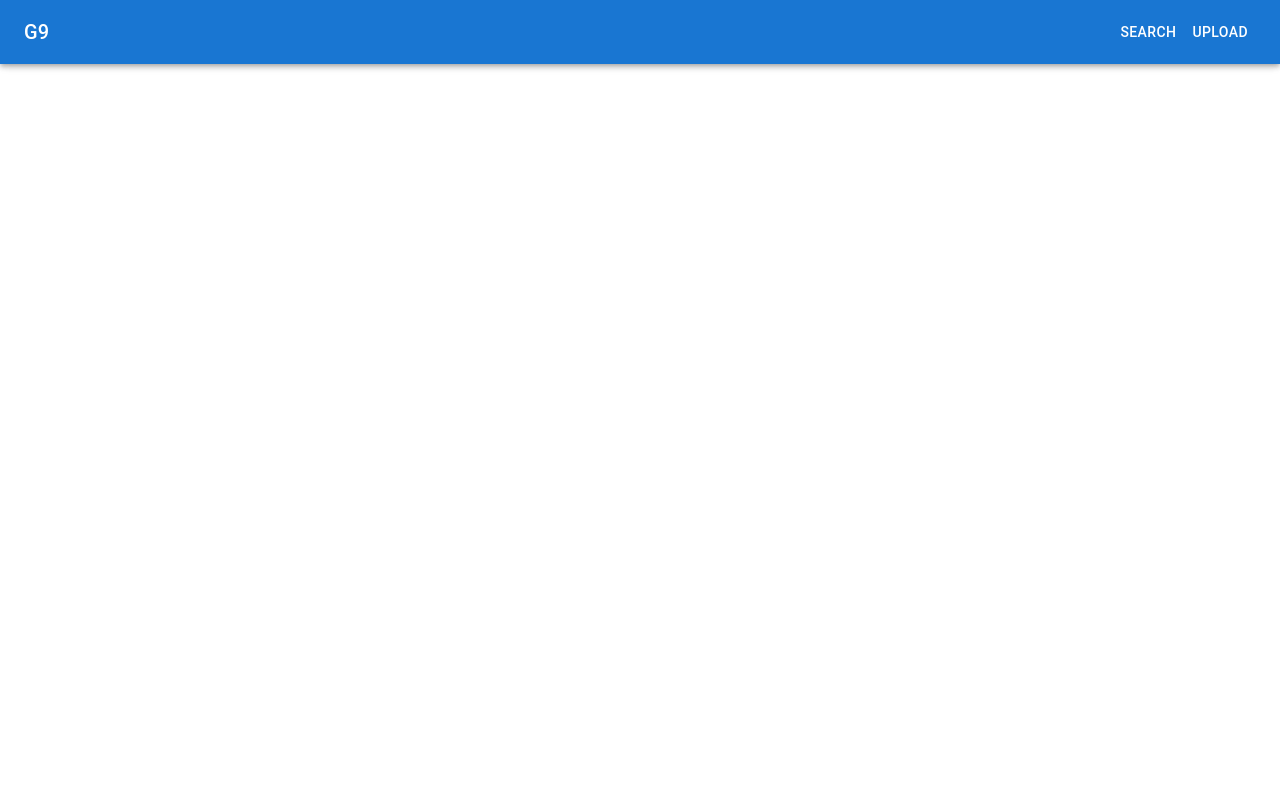
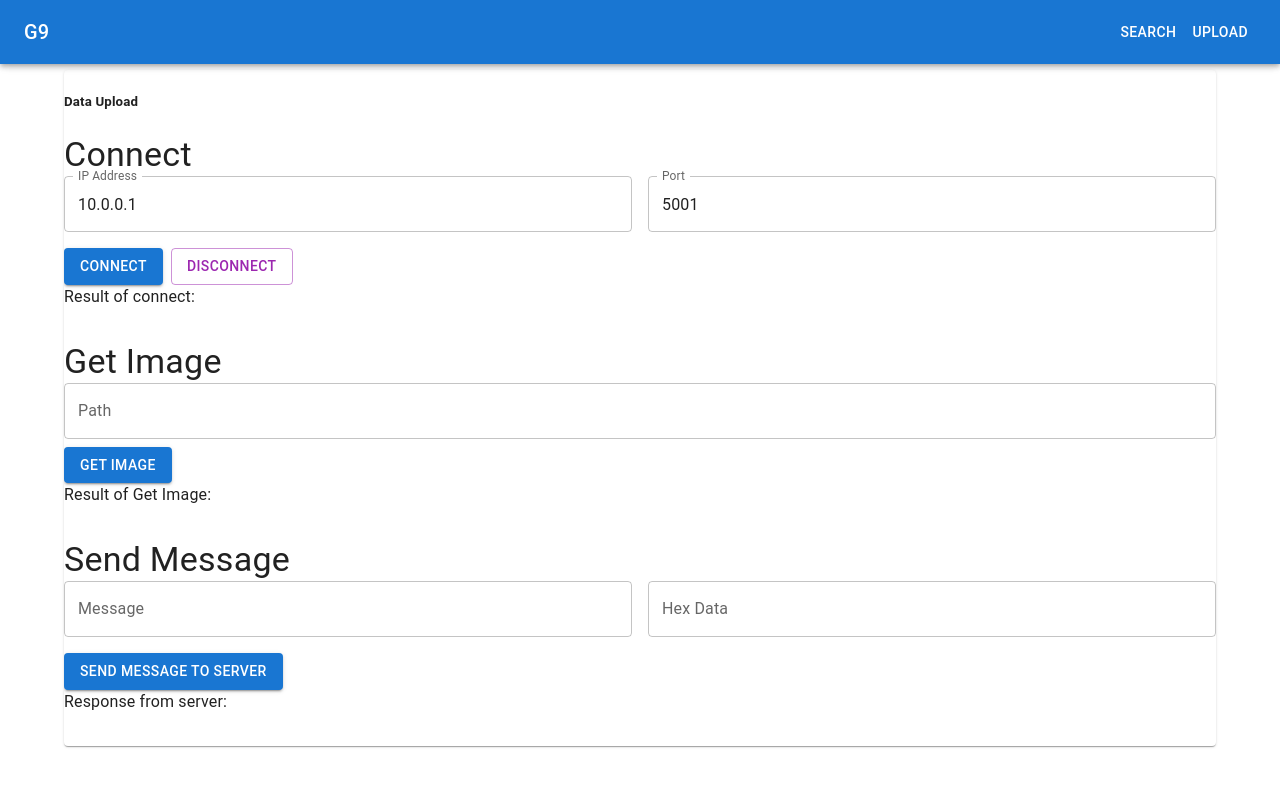
Before and after one commit to saulsol/G9, a React (Create React App) app: page /upload in a window 1280 px wide. Shown: the top 786 px of the page. Built offline with nearby package versions, Linux system fonts and the light colour scheme.

Commit message:
add IamgeUpload page

```diff
--- a/package.json
+++ b/package.json
@@ -8,6 +8,7 @@
     "@testing-library/jest-dom": "^5.17.0",
     "@testing-library/react": "^13.4.0",
     "@testing-library/user-event": "^13.5.0",
+    "axios": "^1.7.2",
     "prop-types": "^15.8.1",
     "react": "^18.3.1",
     "react-dom": "^18.3.1",
--- a/src/layouts/BasicLayout.js
+++ b/src/layouts/BasicLayout.js
@@ -102,10 +102,7 @@ const BasicLayout = ({children, props}) => {
                     {drawer}
                 </Drawer>
             </nav>
-
             {children}
-
-
         </Box>
     );
 }
--- a/src/pages/ImageUploadPage.js
+++ b/src/pages/ImageUploadPage.js
@@ -1,11 +1,128 @@
 import BasicLayout from "../layouts/BasicLayout";
+import React, {useState} from 'react';
+import {
+    Container,
+    Typography,
+    Button,
+    TextField,
+    Grid,
+    Box,
+    Card
+} from '@mui/material';
 
 const ImageUploadPage = (props) => {
+
+    const [connectip, setIp] = useState('10.0.0.1');
+    const [connectport, setPort] = useState('5001');
+    const [receiveConnect, setConnectMessage] = useState('');
+
+    const [imagepath, setImagePath] = useState('');
+    const [receiveGetImage, setGetImageMessage] = useState('');
+    const [imageName, setImageName] = useState('');
+
+    const [sendFieldMessage, setMessage] = useState('');
+    const [sendFieldData, setData] = useState('');
+    const [receiveGet, setGetMessage] = useState('');
+    const [receivePost, setPostMessage] = useState('');
+    const [jsonResponse, setJsonResponse] = useState(null);
+
+    const handleConnect = async () => {
+
+    }
+
+    const handleDisconnect = async () => {
+
+    }
+
+    const handleGetImage = async () => {
+
+    }
+
+    const sendData = async () => {
+
+    }
+
+
     return(
         <BasicLayout props={props}>
-            <div>
-                !!!!!
-            </div>
+            <Container>
+                <Card sx={{
+                    marginTop: '70px'
+                }}>
+                    <h5 className="font-weight-bolder">Data Upload</h5>
+
+                    <Box mb={4}>
+                        <Typography variant="h4" component="h2">Connect</Typography>
+                        <Grid container spacing={2}>
+                            <Grid item xs={12} sm={6}>
+                                <TextField
+                                    fullWidth
+                                    label="IP Address"
+                                    value={connectip}
+                                    onChange={(e) => setIp(e.target.value)}
+                                />
+                            </Grid>
+                            <Grid item xs={12} sm={6}>
+                                <TextField
+                                    fullWidth
+                                    label="Port"
+                                    value={connectport}
+                                    onChange={(e) => setPort(e.target.value)}
+                                />
+                            </Grid>
+                            <Grid item xs={12}>
+                                <Button variant="contained" color="primary" onClick={handleConnect}>Connect</Button>
+                                <Button variant="outlined" color="secondary" onClick={handleDisconnect}
+                                        style={{marginLeft: 8}}>Disconnect</Button>
+                            </Grid>
+                        </Grid>
+                        <Typography variant="body1">Result of connect: {receiveConnect}</Typography>
+                    </Box>
+
+                    <Box mb={4}>
+                        <Typography variant="h4" component="h2">Get Image</Typography>
+                        <TextField
+                            fullWidth
+                            label="Path"
+                            value={imagepath}
+                            onChange={(e) => setImagePath(e.target.value)}
+                            style={{marginBottom: 8}}
+                        />
+                        <Button variant="contained" color="primary" onClick={handleGetImage}>Get Image</Button>
+                        <Typography variant="body1">Result of Get Image: {receiveGetImage}</Typography>
+                        {imageName && <img src={imageName} alt="BMP"/>}
+                    </Box>
+
+                    <Box mb={4}>
+                        <Typography variant="h4" component="h2">Send Message</Typography>
+                        <Grid container spacing={2}>
+                            <Grid item xs={12} sm={6}>
+                                <TextField
+                                    fullWidth
+                                    label="Message"
+                                    value={sendFieldMessage}
+                                    onChange={(e) => setMessage(e.target.value)}
+                                />
+                            </Grid>
+                            <Grid item xs={12} sm={6}>
+                                <TextField
+                                    fullWidth
+                                    label="Hex Data"
+                                    value={sendFieldData}
+                                    onChange={(e) => setData(e.target.value)}
+                                />
+                            </Grid>
+                            <Grid item xs={12}>
+                                <Button variant="contained" color="primary" onClick={sendData}>Send message to
+                                    server</Button>
+                            </Grid>
+                        </Grid>
+                        <Typography variant="body1">Response from server: {receivePost}</Typography>
+                        {jsonResponse && <pre>{JSON.stringify(jsonResponse, null, 2)}</pre>}
+                    </Box>
+                </Card>
+            </Container>
+
         </BasicLayout>
     );
 }
--- a/src/pages/SearchPage.js
+++ b/src/pages/SearchPage.js
@@ -53,7 +53,7 @@ const SearchPage = (props) =>{
                 <Toolbar />
                 <Card>
                     <CardContent>
-                        <h5 className="font-weight-bolder">DBMS Data Search</h5>
+                        <h5 className="font-weight-bolder">Data Search</h5>
                         <Grid container spacing={3}>
                             <Grid item xs={12} sm={4}>
                                 <FormControl fullWidth>
@@ -109,15 +109,17 @@ const SearchPage = (props) =>{
                                     </Select>
                                 </FormControl>
                             </Grid>
+
                             <Grid item xs={12}>
+                                <h5 className="font-weight-bolder">Data type</h5>
                                 <FormControl component="fieldset">
                                     <RadioGroup row value={dataType} onChange={(e) => setDataType(e.target.value)}>
-                                        {/* 예시 타입 데이터 */}
+
                                         {types.map((type, index) => (
                                             <FormControlLabel
                                                 key={index}
                                                 value={type.value}
-                                                control={<Radio />}
+                                                control={<Radio/>}
                                                 label={type.text}
                                             />
                                         ))}
@@ -125,10 +127,10 @@ const SearchPage = (props) =>{
                                 </FormControl>
                             </Grid>
                             <Grid item xs={12}>
-                                <FormControl component="fieldset">
+                            <FormControl component="fieldset">
                                     <RadioGroup row value={isTestset} onChange={(e) => setIsTestset(e.target.value)}>
-                                        <FormControlLabel value="1" control={<Radio />} label="O" />
-                                        <FormControlLabel value="0" control={<Radio />} label="X" />
+                                        <FormControlLabel value="1" control={<Radio/>} label="O"/>
+                                        <FormControlLabel value="0" control={<Radio/>} label="X"/>
                                     </RadioGroup>
                                 </FormControl>
                             </Grid>
@@ -175,7 +177,7 @@ const SearchPage = (props) =>{
                                         type="date"
                                         value={date}
                                         onChange={(e) => setDate(e.target.value)}
-                                        InputLabelProps={{ shrink: true }}
+                                        InputLabelProps={{shrink: true}}
                                     />
                                 </FormControl>
                             </Grid>
@@ -186,7 +188,7 @@ const SearchPage = (props) =>{
                                         type="date"
                                         value={endDate}
                                         onChange={(e) => setEndDate(e.target.value)}
-                                        InputLabelProps={{ shrink: true }}
+                                        InputLabelProps={{shrink: true}}
                                     />
                                 </FormControl>
                             </Grid>
@@ -200,7 +202,7 @@ const SearchPage = (props) =>{
                                 />
                             </Grid>
                             <Grid item xs={12} className="mt-4">
-                                <div style={{ display: 'flex', justifyContent: 'space-between', alignItems: 'center' }}>
+                                <div style={{display: 'flex', justifyContent: 'space-between', alignItems: 'center'}}>
                                     {totalItems > 0 && <div>검색 데이터 개수: {totalItems}</div>}
                                     <Button variant="contained" color="primary" onClick={() => fetchArticles(1)}>
                                         검색
```
Also changed, not shown: 1 other file (tests, documents, lock files or other folders).
